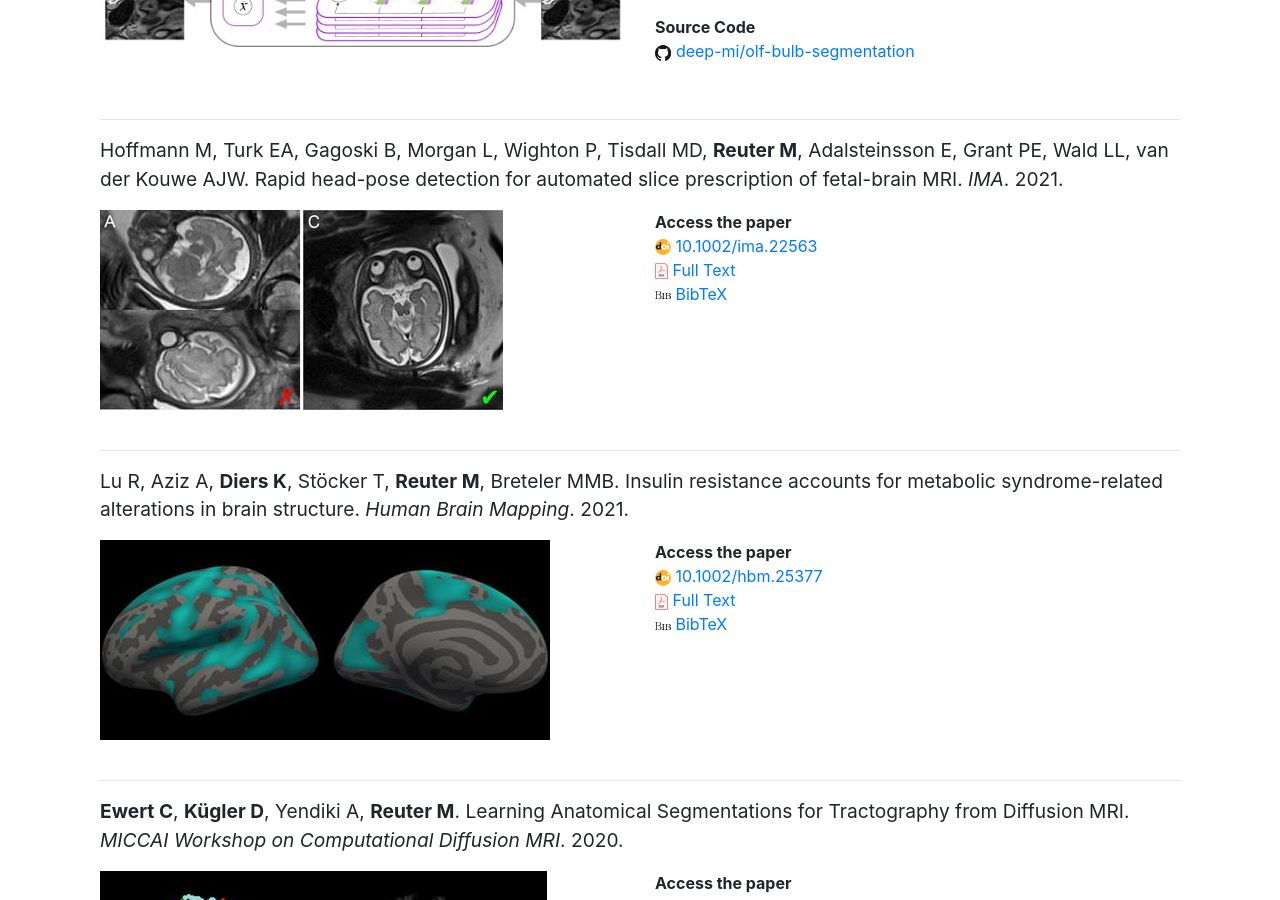
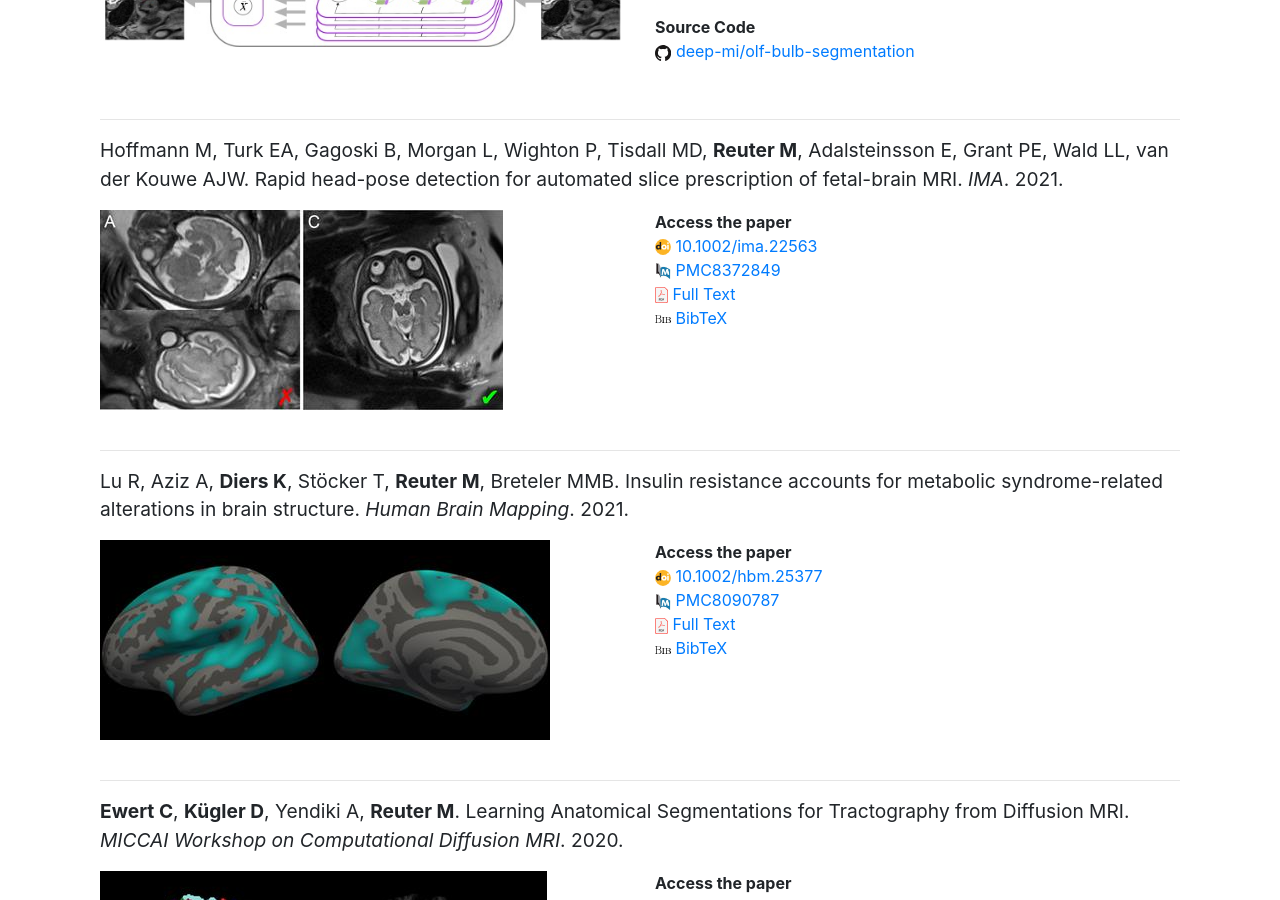
Before and after one commit to Deep-MI/Deep-MI.github.io, a Jekyll site: the page built from publications/index.html, in a window 1280 px wide and 900 px high, scrolled down 763 px. Built offline with Jekyll 4.4.1, drawn with Linux system fonts in a browser that asks for light colours; nearby versions of some CDN libraries; comment, search, counter and statistics services are not loaded.

Commit message:
added pmcid to hoffmann 21 and lu 21

```diff
--- a/_data/publications.yml
+++ b/_data/publications.yml
@@ -62,6 +62,7 @@
   type: 'journal'
   year: 2021
   image: '/static/pub/hoffmann_2021.jpg'
+  pmcid: PMC8372849
   doi: 10.1002/ima.22563
   pdf: 'https://onlinelibrary.wiley.com/doi/epdf/10.1002/ima.22563'
   bibtex: '/static/pub/hoffmann_2021.bib'
@@ -73,6 +74,7 @@
   type: 'journal'
   year: 2021
   image: '/static/pub/lu_2021.jpg'
+  pmcid: PMC8090787
   doi: 10.1002/hbm.25377
   pdf: 'https://onlinelibrary.wiley.com/doi/epdf/10.1002/hbm.25377'
   bibtex: '/static/pub/lu_2021.bib'
```
